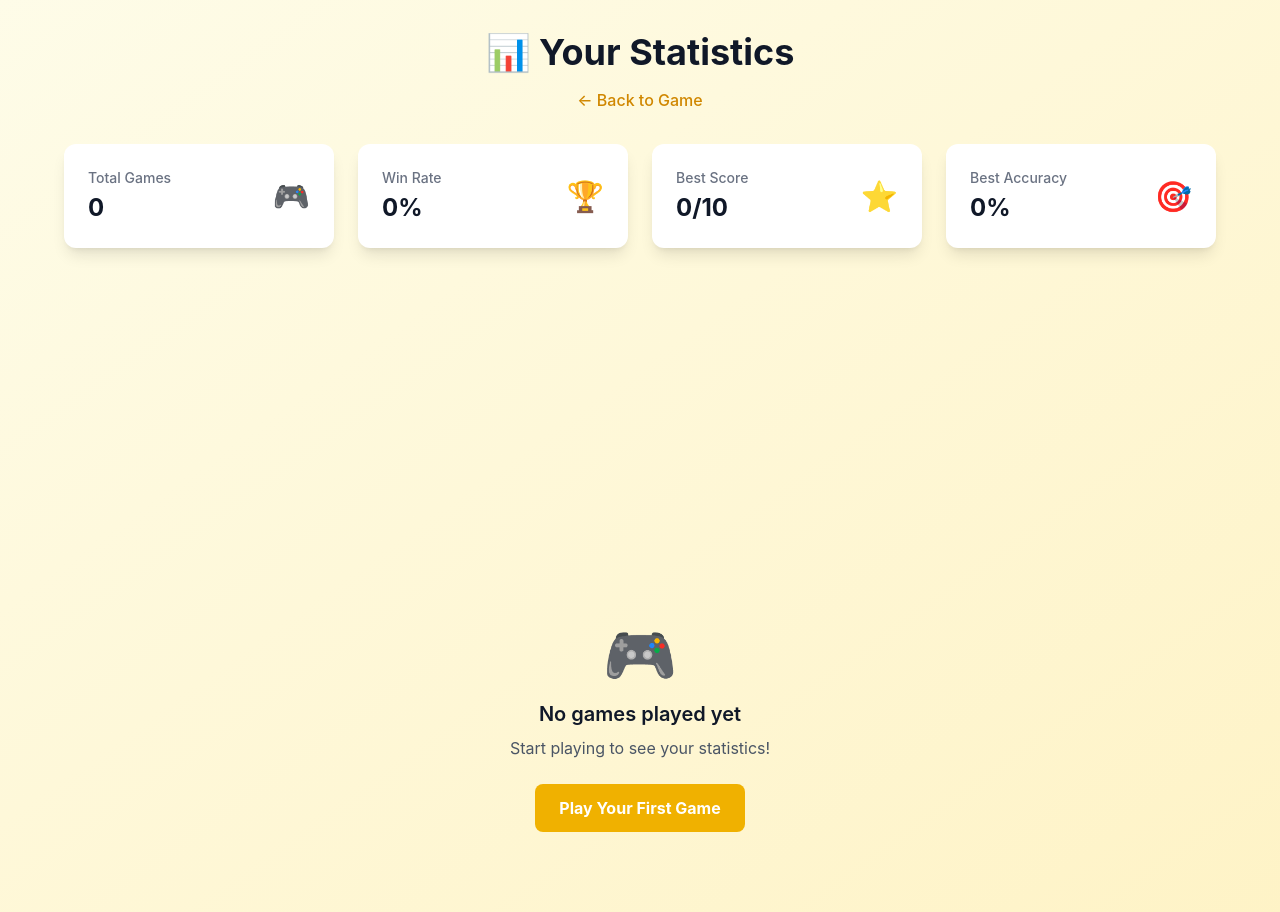
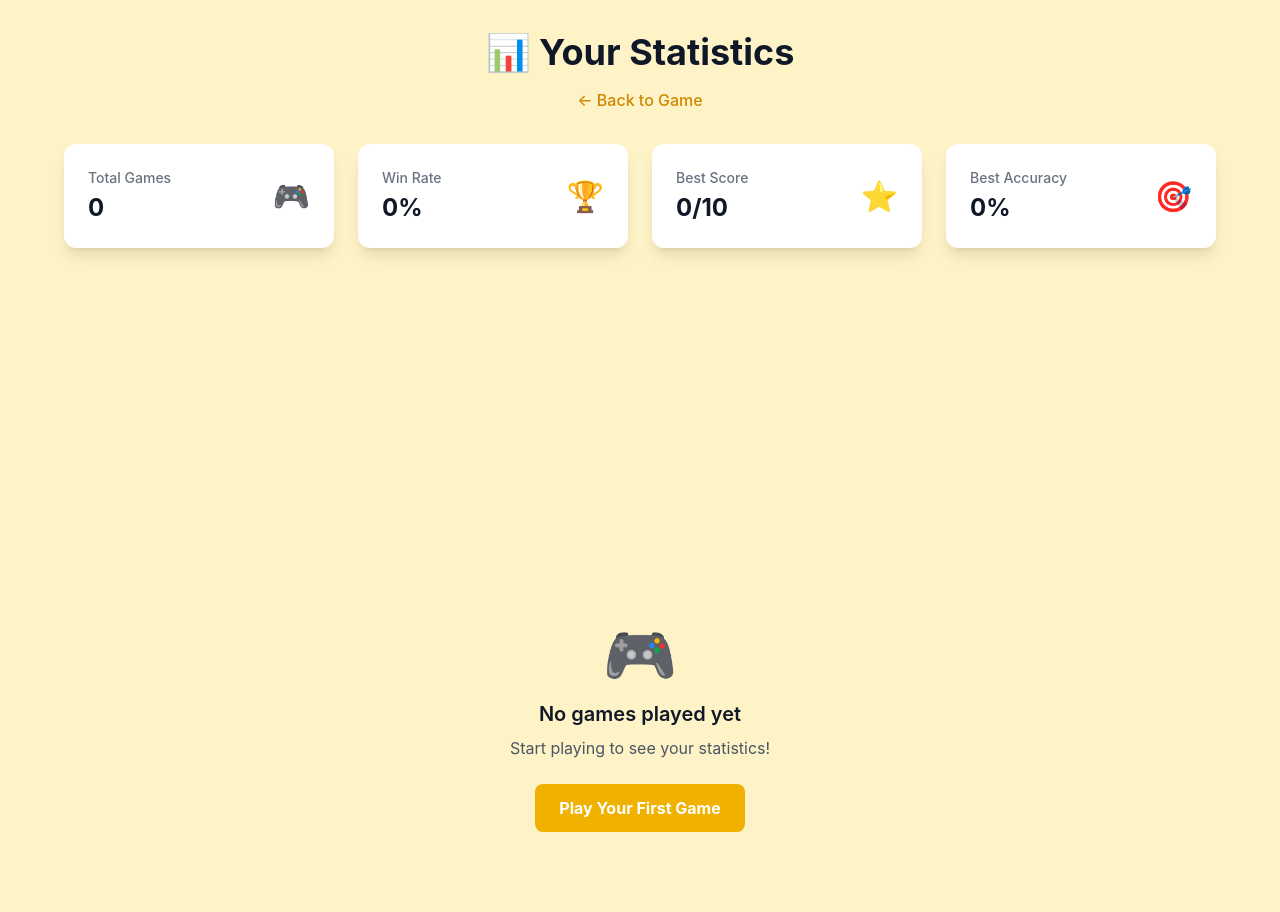
Before and after one commit to eliottwantz/world-of-flags, a SvelteKit app: page /stats in a window 1280 px wide. Built offline with nearby package versions, Linux system fonts and the light colour scheme.

Commit message:
fix stats bg

```diff
--- a/src/routes/stats/+page.svelte
+++ b/src/routes/stats/+page.svelte
@@ -52,7 +52,7 @@
 	<title>World of Flags - Statistics</title>
 </svelte:head>
 
-<div class="min-h-screen bg-gradient-to-br from-yellow-50 to-amber-100 px-4 py-8">
+<div class="min-h-dvh px-4 py-8">
 	<div class="mx-auto max-w-6xl">
 		<!-- Header -->
 		<div class="mb-8 text-center" in:fade={{ duration: 300 }}>
```
